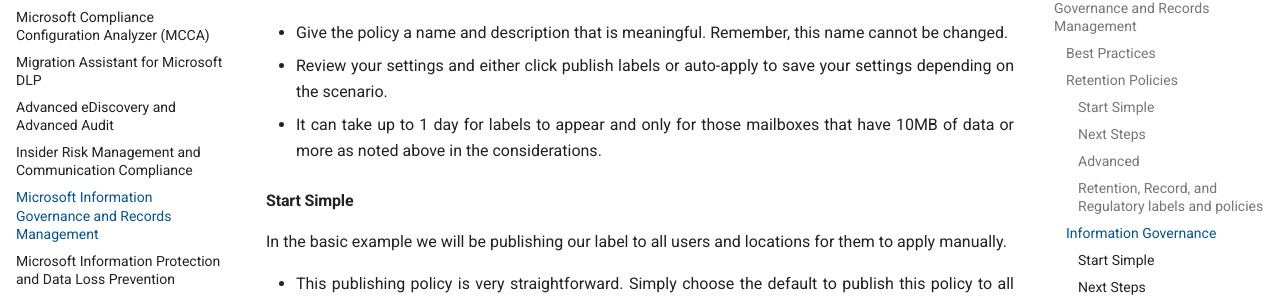
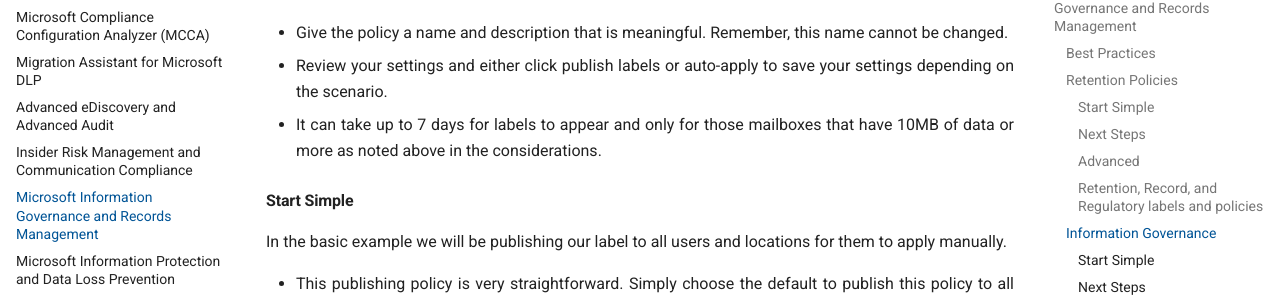
Before and after one commit to microsoft/ComplianceCxE, an MkDocs documentation site: the page built from docs/dag/mig-rm.md, in a window 1280 px wide and 900 px high, scrolled down 6081 px. Shown: the part 145-444 px from the top of the window. Built offline with MkDocs 1.6.1 and Material for MkDocs 9.7.7, drawn with Linux system fonts in a browser that asks for light colours; comment, search, counter and statistics services are not loaded.

Commit message:
Update SLA for label application
Under "Policy name and review steps:", 3rd bullet should be updated to reflect that it can take up to 7 days for labels to appear. The rest of the statement is correct.
Confirmed on this Docs page: https://docs.microsoft.com/en-us/microsoft-365/compliance/create-apply-retention-labels?view=o365-worldwide#when-retention-labels-become-available-to-apply

```diff
--- a/docs/dag/mig-rm.md
+++ b/docs/dag/mig-rm.md
@@ -142,7 +142,7 @@
 
 * Review your settings and either click publish labels or auto-apply to save your settings depending on the scenario.
 
-* It can take up to 1 day for labels to appear and only for those mailboxes that have 10MB of data or more as noted above in the considerations.
+* It can take up to 7 days for labels to appear and only for those mailboxes that have 10MB of data or more as noted above in the considerations.
 
 #### Start Simple
 
```
